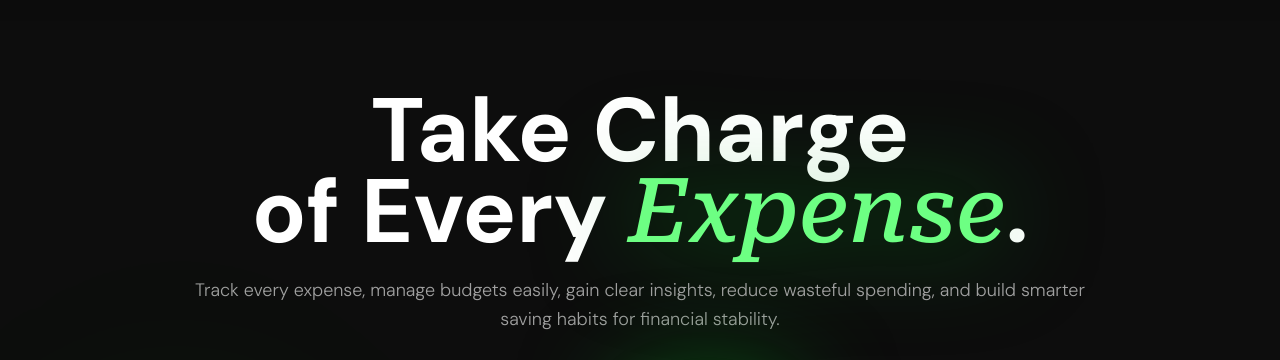
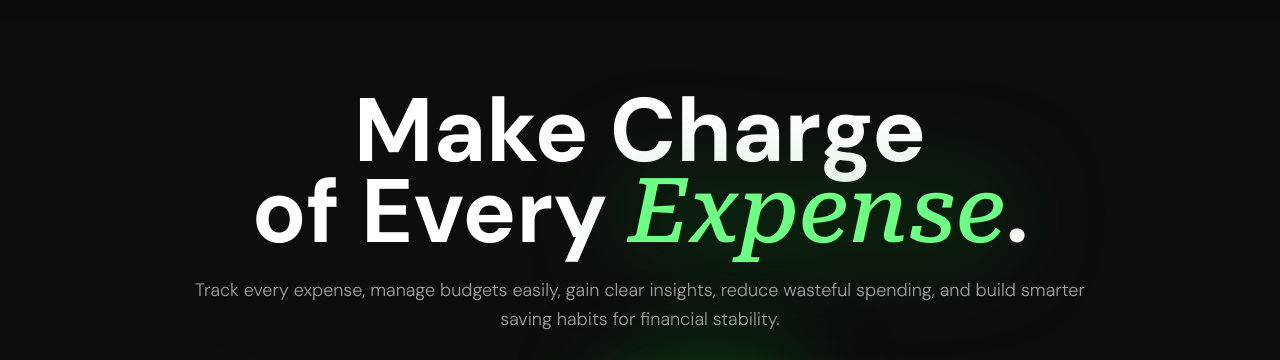
Before and after one commit to sthrkaran/aspends, a website built with Vite: page index.html in a window 1280 px wide. Shown: the part 90-450 px from the top of the page. Built offline with nearby package versions, Linux system fonts and the light colour scheme.

Commit message:
Somthing chnage

```diff
--- a/index.html
+++ b/index.html
@@ -34,7 +34,7 @@
     <main>
         <section class="hero">
             <div class="container hero-content">
-                <h1 id="hero-title">Take Charge <br> of Every <span>Expense</span>.</h1>
+                <h1 id="hero-title">Make Charge <br> of Every <span>Expense</span>.</h1>
                 <p id="hero-subtitle">Track every expense, manage budgets easily, gain clear insights, reduce wasteful
                     spending, and build smarter saving habits for financial stability.</p>
                 <div class="hero-actions">
```
